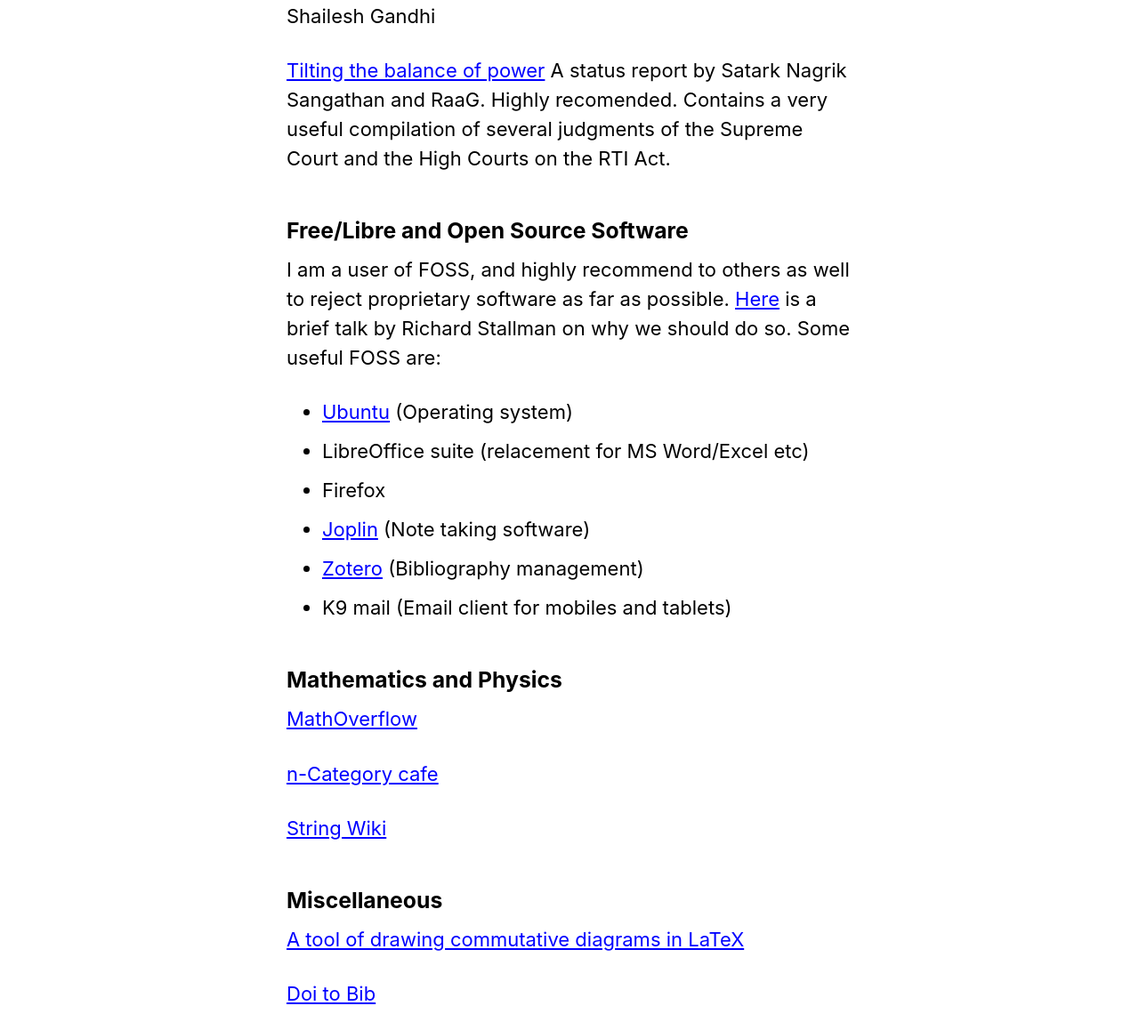
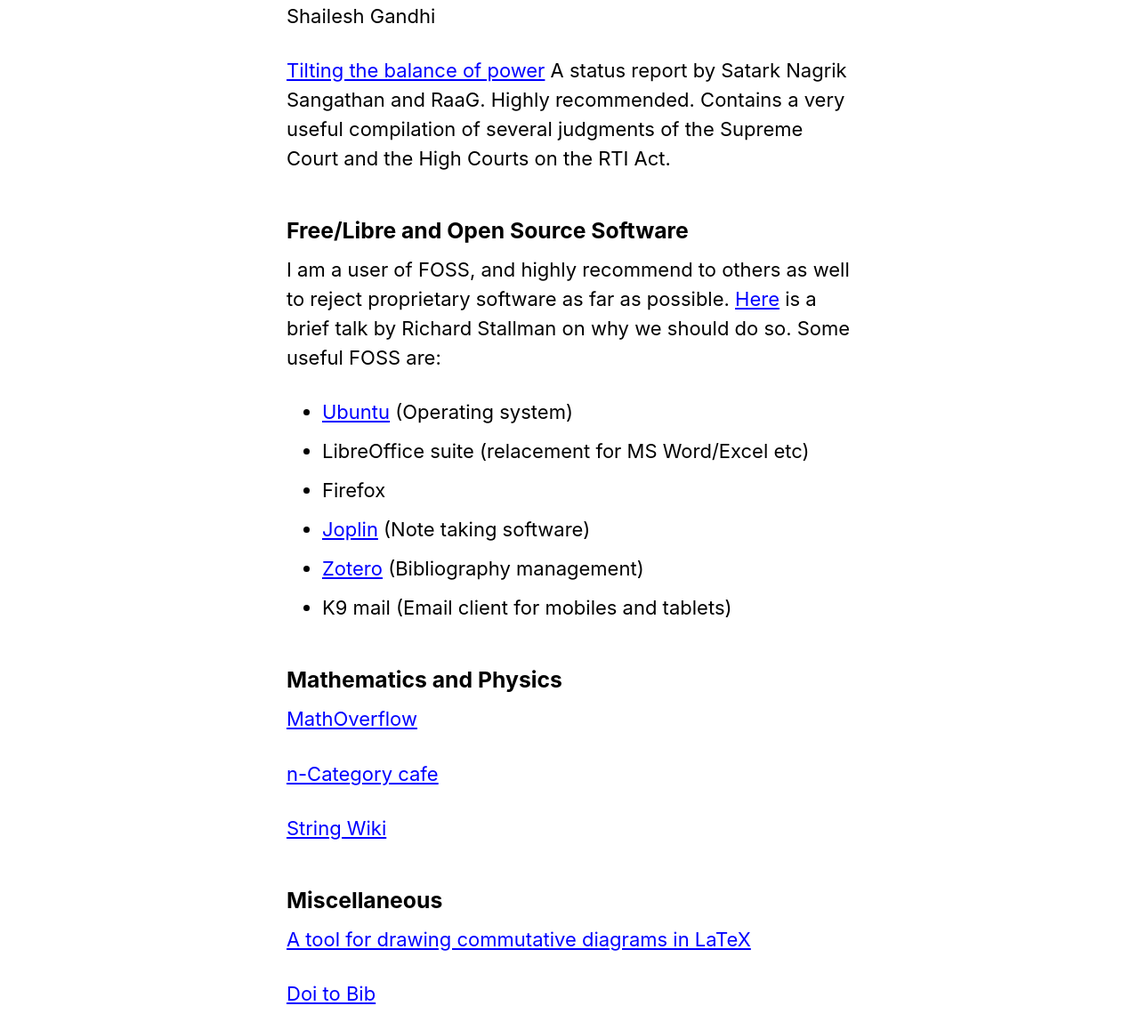
Before and after one commit to ishanmata/ishanmata.github.io, a Jekyll site: the page built from _pages/links.md, in a window 1280 px wide. Shown: the part 446-1604 px from the top of the page at 89% size. Built offline with Jekyll 4.4.1, drawn with Linux system fonts in a browser that asks for light colours; cached includes are drawn as plain includes.

```diff
--- a/_layouts/default.html
+++ b/_layouts/default.html
@@ -30,7 +30,7 @@
         {% include_cached footer.html %}
       </footer>
     </div>
-<script src="https://polyfill.io/v3/polyfill.min.js?features=es6"></script>
+    <!-- <script src="https://polyfill.io/v3/polyfill.min.js?features=es6"></script> -->
 <script id="MathJax-script" async
   src="https://cdn.jsdelivr.net/npm/mathjax@3/es5/tex-mml-chtml.js">
 </script>
--- a/_pages/links.md
+++ b/_pages/links.md
@@ -14,7 +14,7 @@ This page collects some interesting/useful links.
 
 [RTI Act: Authentic interpretation of the statute](https://satyamevajayate.info/wp-content/uploads/2017/08/RTI-Act-Authentic-Interpretation-of-the-Statute.pdf) by Mr. Shailesh Gandhi
 
-[Tilting the balance of power](http://snsindia.org/wp-content/uploads/2017/07/Adjudicating-the-RTI-Act-2nd-edition-2017.pdf) A status report by Satark Nagrik Sangathan and RaaG. Highly recomended. Contains a very useful compilation of several judgments of the Supreme Court and the High Courts on the RTI Act.
+[Tilting the balance of power](http://snsindia.org/wp-content/uploads/2017/07/Adjudicating-the-RTI-Act-2nd-edition-2017.pdf) A status report by Satark Nagrik Sangathan and RaaG. Highly recommended. Contains a very useful compilation of several judgments of the Supreme Court and the High Courts on the RTI Act.
 
 ### Free/Libre and Open Source Software
 I am a user of FOSS, and highly recommend to others as well to reject proprietary software as far as possible. [Here][stallmantalk] is a brief talk by Richard Stallman on why we should do so.
@@ -36,7 +36,7 @@ Some useful FOSS are:
 
 ### Miscellaneous
 
-[A tool of drawing commutative diagrams in LaTeX](https://tikzcd.yichuanshen.de/)
+[A tool for drawing commutative diagrams in LaTeX](https://tikzcd.yichuanshen.de/)
 
 [Doi to Bib](https://www.doi2bib.org/)
 
```
